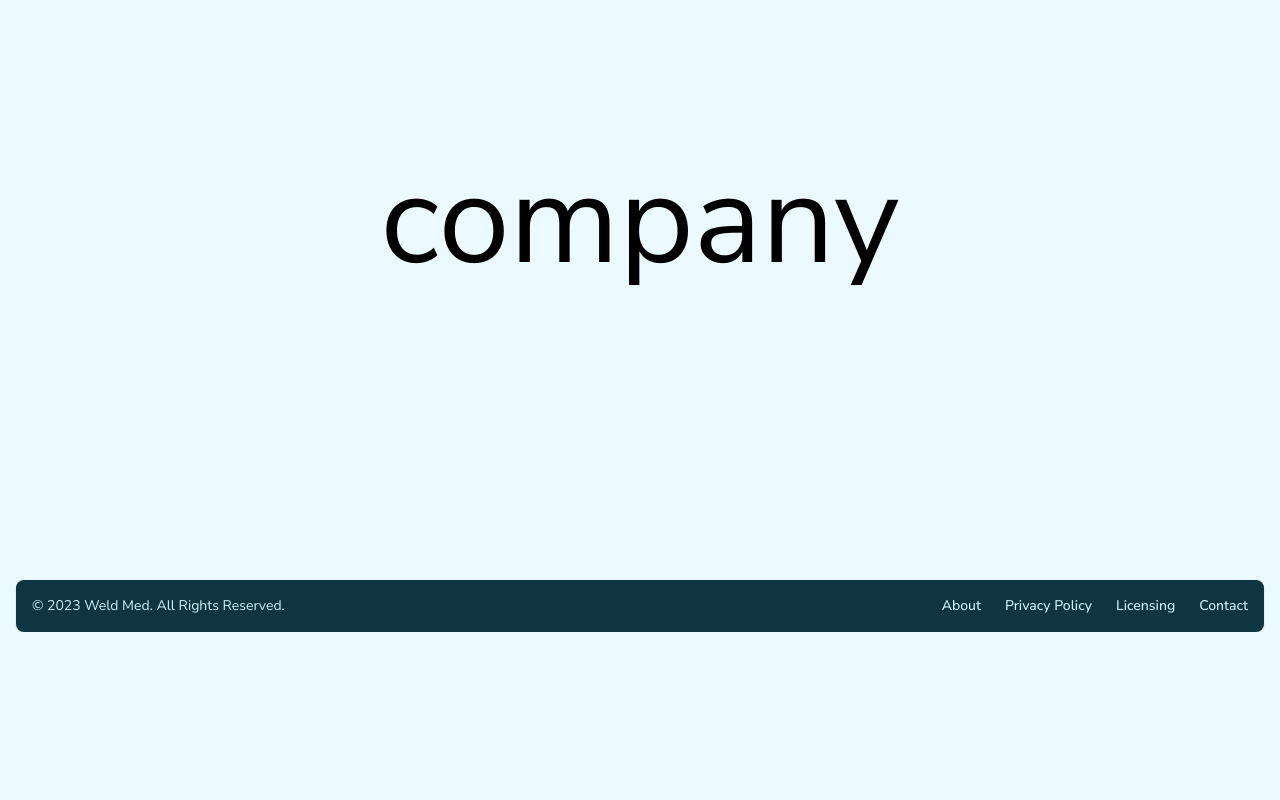
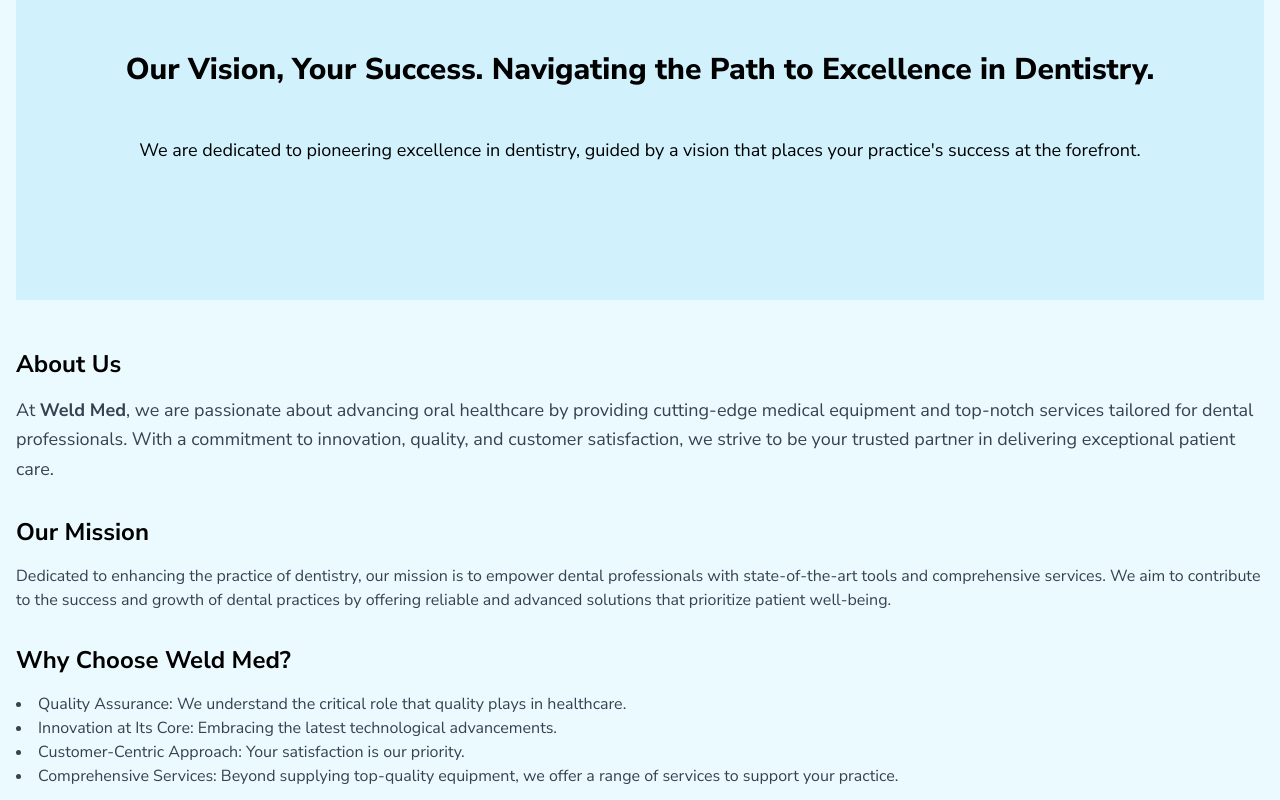
Before and after one commit to musaakhmed/msr-trading, a Next.js app: page /company in a window 1280 px wide. Shown: the part 180-980 px from the top of the page. Before the commit the page ends 812 px from the top, so only its background shows below. Built offline with nearby package versions, Linux system fonts and the light colour scheme.

Commit message:
feat: add content to the company page

```diff
--- a/src/app/company/page.tsx
+++ b/src/app/company/page.tsx
@@ -1,10 +1,114 @@
-import React from 'react';
+'use client';
+
+import { motion } from 'framer-motion';
+
+const titleVars = {
+	initial: { opacity: 0, y: 25 },
+	animate: {
+		opacity: 1,
+		y: 0,
+		transition: {
+			ease: [0.1, 0.03, 0.5, 0.9],
+			duration: 0.5,
+		},
+	},
+};
+const paragraphVars = {
+	initial: { opacity: 0, y: 25 },
+	animate: {
+		opacity: 1,
+		y: 0,
+		transition: {
+			ease: [0.1, 0.03, 0.5, 0.9],
+			duration: 0.5,
+			delay: 0.25,
+		},
+	},
+};
 
 const company = () => {
 	return (
-		<main className="flex h-screen items-center justify-center text-9xl">
-			company
-		</main>
+		<article className="max-w-screen container mx-auto min-h-screen px-4 pb-12 pt-24 ">
+			<div className=" mb-12 flex h-96 w-full flex-col items-center justify-center gap-12 bg-secondary text-center">
+				<motion.h1
+					variants={titleVars}
+					initial="initial"
+					animate="animate"
+					className="text-3xl font-extrabold"
+				>
+					Our Vision, Your Success. Navigating the Path to Excellence
+					in Dentistry.
+				</motion.h1>
+				<motion.p
+					className="text-lg"
+					variants={paragraphVars}
+					initial="initial"
+					animate="animate"
+				>
+					We are dedicated to pioneering excellence in dentistry,
+					guided by a vision that places your practice&apos;s success
+					at the forefront.
+				</motion.p>
+			</div>
+			<div>
+				<h2 className="mb-4 text-2xl font-bold">About Us</h2>
+				<p className="mb-8 text-lg leading-relaxed text-gray-700">
+					At <span className="font-bold">Weld Med</span>, we are
+					passionate about advancing oral healthcare by providing
+					cutting-edge medical equipment and top-notch services
+					tailored for dental professionals. With a commitment to
+					innovation, quality, and customer satisfaction, we strive to
+					be your trusted partner in delivering exceptional patient
+					care.
+				</p>
+			</div>
+
+			<div className="mb-8">
+				<h2 className="mb-4 text-2xl font-bold">Our Mission</h2>
+				<p className="text-gray-700">
+					Dedicated to enhancing the practice of dentistry, our
+					mission is to empower dental professionals with
+					state-of-the-art tools and comprehensive services. We aim to
+					contribute to the success and growth of dental practices by
+					offering reliable and advanced solutions that prioritize
+					patient well-being.
+				</p>
+			</div>
+
+			<div className="mb-8">
+				<h2 className="mb-4 text-2xl font-bold">
+					Why Choose <span className="font-bold">Weld Med</span>?
+				</h2>
+				<ul className="list-inside list-disc text-gray-700">
+					<li>
+						Quality Assurance: We understand the critical role that
+						quality plays in healthcare.
+					</li>
+					<li>
+						Innovation at Its Core: Embracing the latest
+						technological advancements.
+					</li>
+					<li>
+						Customer-Centric Approach: Your satisfaction is our
+						priority.
+					</li>
+					<li>
+						Comprehensive Services: Beyond supplying top-quality
+						equipment, we offer a range of services to support your
+						practice.
+					</li>
+				</ul>
+			</div>
+
+			<p className="mb-8 text-lg leading-relaxed text-gray-700">
+				Whether you are a seasoned practitioner or a new entrant to the
+				field, we invite you to partner with us on your journey to
+				excellence in dentistry. Explore our range of products and
+				services, and discover how{' '}
+				<span className="font-bold">Weld Med</span> can be the catalyst
+				for elevating your dental practice to new heights.
+			</p>
+		</article>
 	);
 };
 
```
